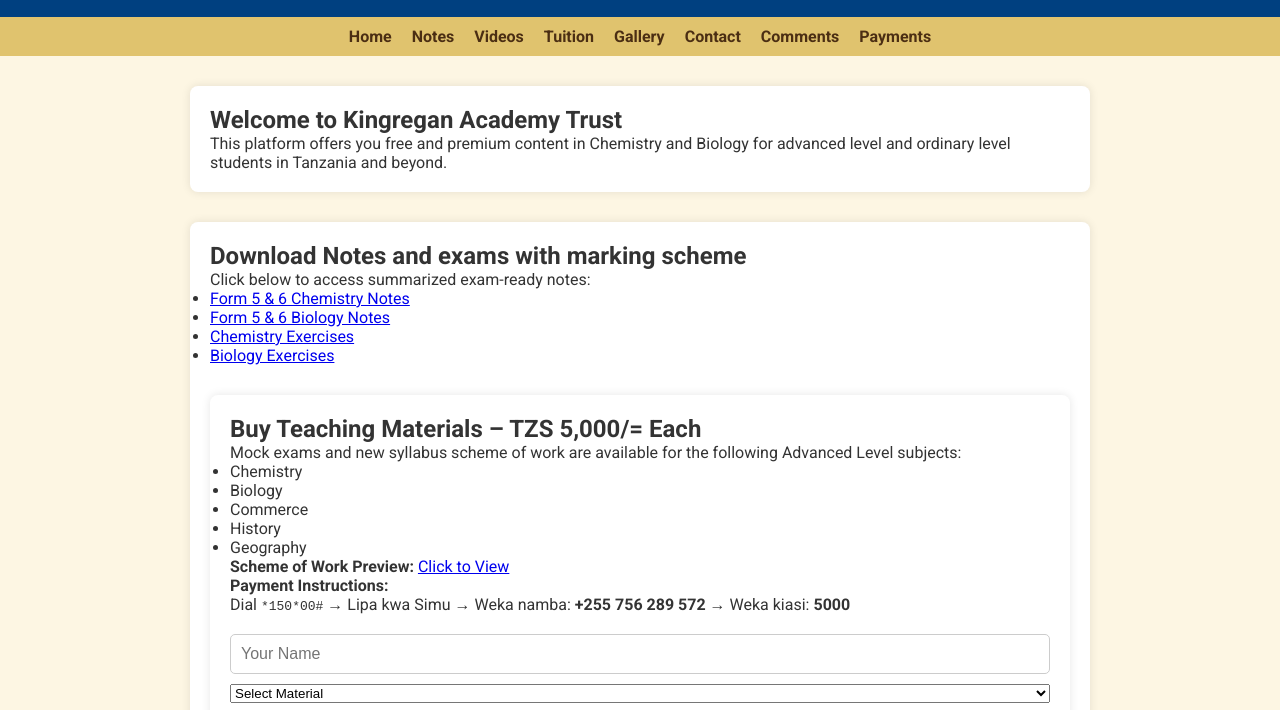
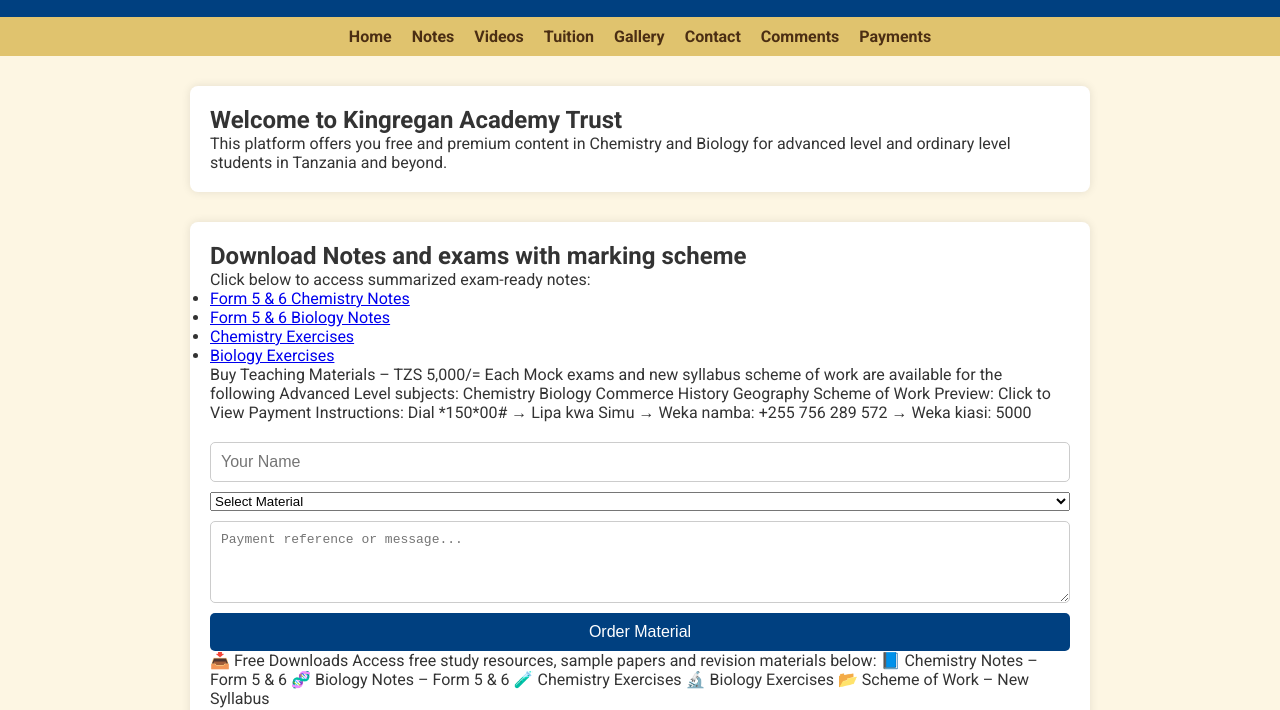
Before and after one commit to kingregan/kingreganacademy, a plain HTML site: page index.html in a window 1280 px wide. Shown: the part 90-800 px from the top of the page. Drawn offline with Linux system fonts and the light colour scheme.

Commit message:
Update index.html

```diff
--- a/index.html
+++ b/index.html
@@ -121,6 +121,23 @@
       <li><a href="https://drive.google.com/drive/folders/1v9inUB0lBX3sibtPBcxdLdHdMIVwB1cx" target="_blank">Biology Exercises</a></li>
     </ul>
 
+    Buy Teaching Materials – TZS 5,000/= Each
+
+Mock exams and new syllabus scheme of work are available for the following Advanced Level subjects:
+
+Chemistry Biology Commerce History Geography
+
+Scheme of Work Preview: Click to View
+
+Payment Instructions:
+Dial *150*00# → Lipa kwa Simu → Weka namba: +255 756 289 572 → Weka kiasi: 5000
+
+<form action="https://formsubmit.co/reganfrank140@gmail.com" method="POST"> <input type="text" name="name" placeholder="Your Name" required> <select name="material" required> <option value="">Select Material</option> <option value="Chemistry Mock Exam">Chemistry Mock Exam</option> <option value="Chemistry Scheme">Chemistry Scheme of Work</option> <option value="Biology Mock Exam">Biology Mock Exam</option> <option value="Biology Scheme">Biology Scheme of Work</option> <option value="Commerce Scheme">Commerce Scheme of Work</option> <option value="History Scheme">History Scheme of Work</option> <option value="Geography Scheme">Geography Scheme of Work</option> </select> <textarea name="message" rows="4" placeholder="Payment reference or message..."></textarea> <input type="submit" value="Order Material"> </form> 📥 Free Downloads
+
+Access free study resources, sample papers and revision materials below:
+
+📘 Chemistry Notes – Form 5 & 6 🧬 Biology Notes – Form 5 & 6 🧪 Chemistry Exercises 🔬 Biology Exercises 📂 Scheme of Work – New Syllabus
+
     <!-- ... HTML code before remains unchanged ... -->  <section id="materials">
     <h2>Buy Teaching Materials – TZS 5,000/= Each</h2>
     <p>Mock exams and new syllabus scheme of work are available for the following Advanced Level subjects:</p>
```
